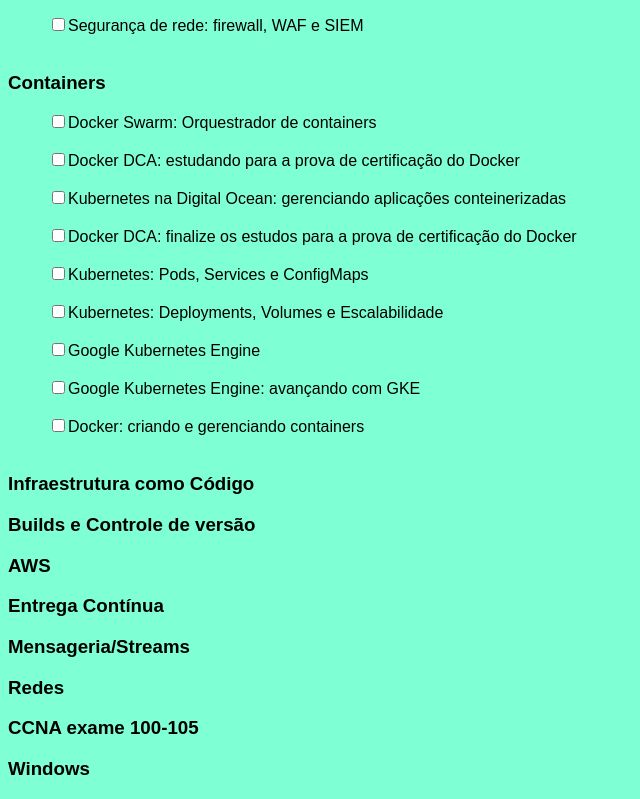
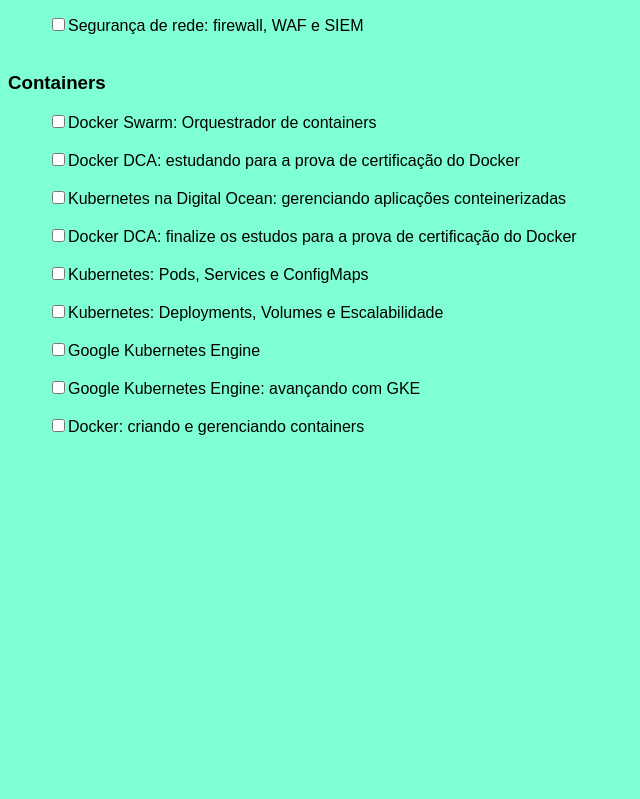
Before and after one commit to EzequielFarias89/GIT-CursoAlura, a plain HTML site: page index.html in a window 1280 px wide. Shown: the part 2298-3097 px from the top of the page, without its empty margins (0-640 px from the left). After the commit the page ends 2760 px from the top, so only its background shows below. Drawn offline with Linux system fonts and the light colour scheme.

Commit message:
Corrigindo conflito

```diff
--- a/index.html
+++ b/index.html
@@ -102,18 +102,6 @@
 
 
 
-	<h3>Infraestrutura como Código</h3>
-	<h3>Builds e Controle de versão</h3>
-	<h3>AWS</h3>
-	<h3>Entrega Contínua</h3>
-	<h3>Mensageria/Streams<h3>
-	<h3>Redes</h3>
-	<h3>CCNA exame 100-105</h3>
-	<h3>Windows</h3>
-
-
-
-
 
 	</font>
     <script src="app.js"></script>
```
